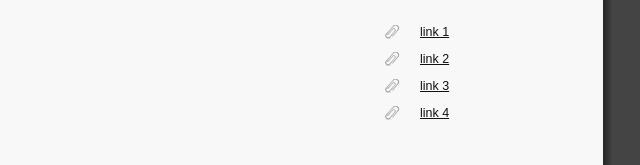
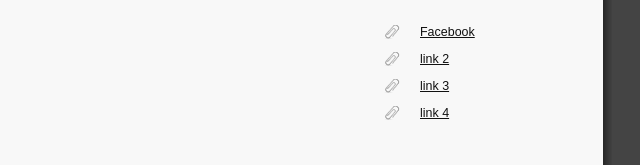
Before and after one commit to creperumband666/creperumband666.github.io, a plain HTML site: page index.html in a window 1280 px wide. Shown: the part 635-800 px from the top of the page, 482-1122 px from the left. Drawn offline with Linux system fonts and the light colour scheme; files whose address does not match are found by name.

Commit message:
Update index.html

```diff
--- a/index.html
+++ b/index.html
@@ -43,7 +43,7 @@
         <p>2010 sees the redesign of our website. Take a look around and let us know what you think.<br /><a href="#">Read more</a></p>
         <h3>Useful Links</h3>
         <ul>
-          <li><a href="#">link 1</a></li>
+          <li><a href="https://www.facebook.com/creperum666">Facebook</a></li>
           <li><a href="#">link 2</a></li>
           <li><a href="#">link 3</a></li>
           <li><a href="#">link 4</a></li>
```
